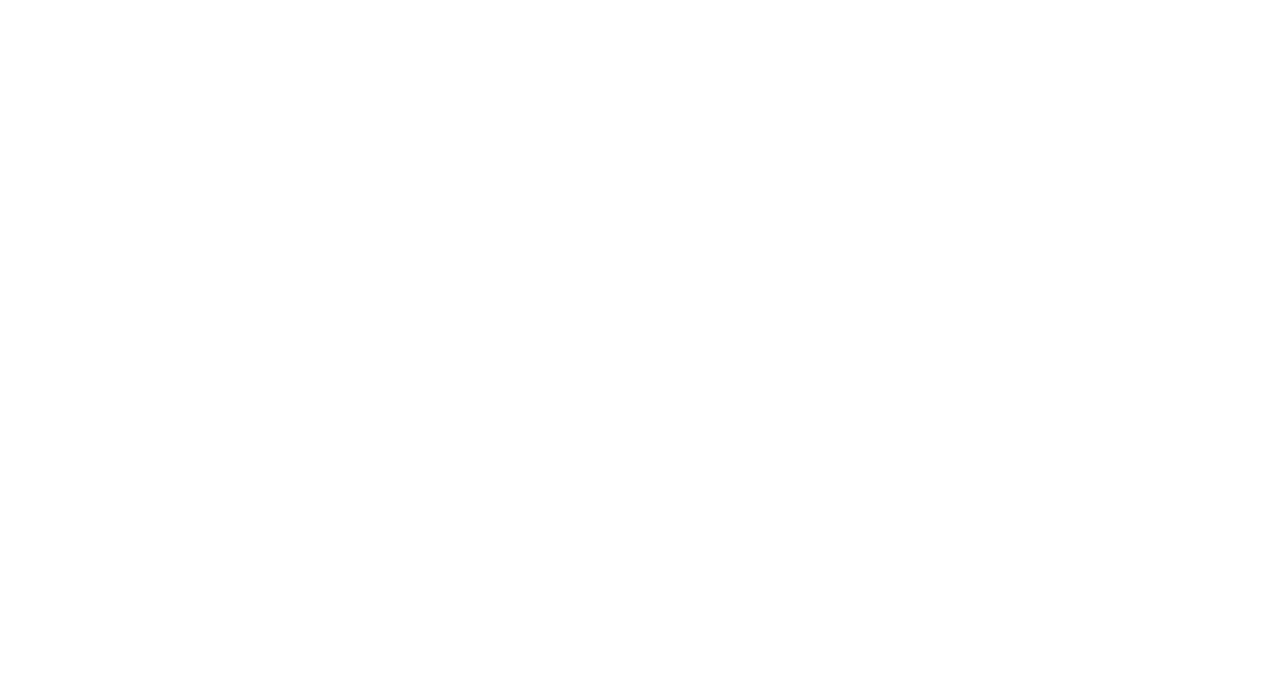
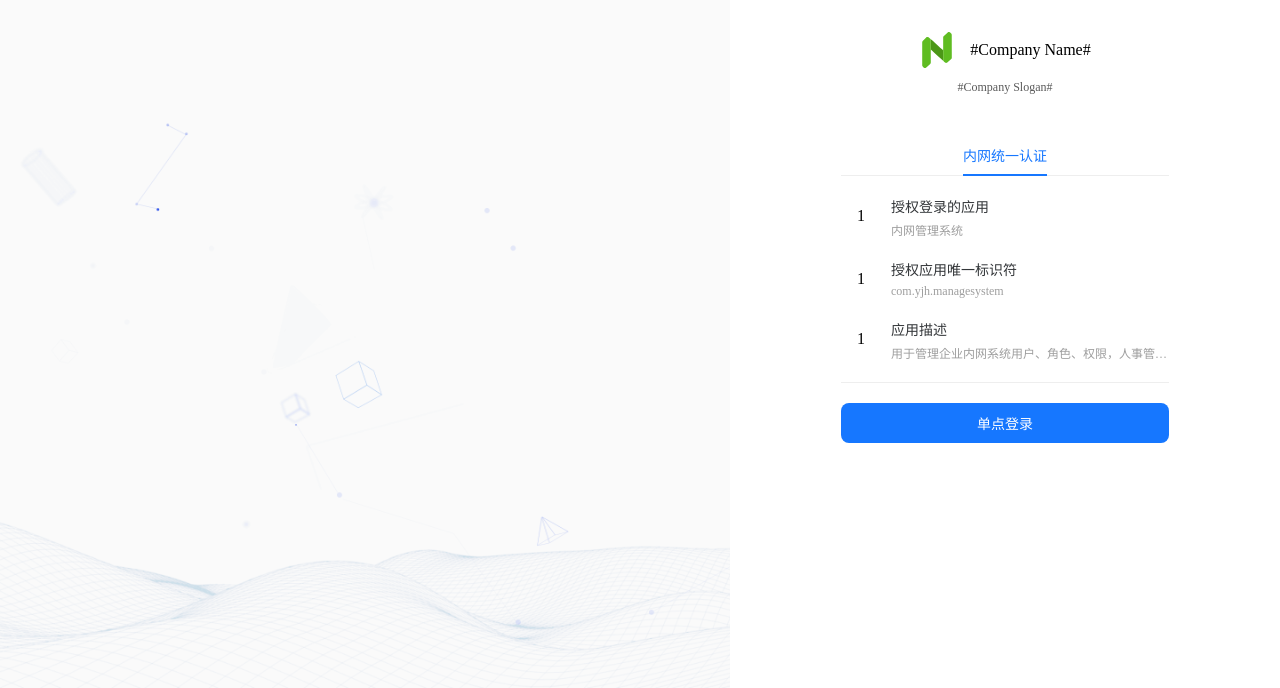
Before and after one commit to elton11220/micro-login, a Vue app: page / in a window 1280 px wide. Shown: the top 688 px of the page. Built offline with nearby package versions, Linux system fonts and the light colour scheme.

Commit message:
feat(View): 添加未授权页面

```diff
--- a/src/views/HomeView.vue
+++ b/src/views/HomeView.vue
@@ -1,7 +1,174 @@
 <template>
-  <div class="home"></div>
+  <div class="container">
+    <div class="aside">
+      <div class="header">
+        <img :src="NaiveLogo">
+        <div>#Company Name#</div>
+      </div>
+      <div class="slogan">#Company Slogan#</div>
+      <div class="flex flex-col justify-center">
+        <div class="tab">
+          <div class="header">
+            <div class="title select-none">内网统一认证</div>
+          </div>
+          <div class="content">
+            <div class="infos">
+              <div class="info">
+                <div class="icon">1</div>
+                <div class="detail">
+                  <div class="name">授权登录的应用</div>
+                  <div class="value">内网管理系统</div>
+                </div>
+              </div>
+              <div class="info">
+                <div class="icon">1</div>
+                <div class="detail">
+                  <div class="name">授权应用唯一标识符</div>
+                  <div class="value">com.yjh.managesystem</div>
+                </div>
+              </div>
+              <div class="info">
+                <div class="icon">1</div>
+                <div class="detail">
+                  <div class="name">应用描述</div>
+                  <div class="value">用于管理企业内网系统用户、角色、权限，人事管理等功能</div>
+                </div>
+              </div>
+            </div>
+            <button class="btn-container">单点登录</button>
+          </div>
+        </div>
+      </div>
+    </div>
+  </div>
 </template>
 
-<script lang="ts" setup></script>
+<script lang="ts" setup>
+// @ts-ignore
+import NaiveLogo from "@/assets/naiveLogo.svg";
+</script>
 
-<style lang="sass" scoped></style>
+<style lang="scss" scoped>
+.container {
+  background-image: url("@/assets/background.png");
+  background-size: contain;
+  display: flex;
+  justify-content: flex-end;
+  width: 100vw;
+  height: 100vh;
+  > .aside {
+    width: 550px;
+    background-color: #fff;
+    display: flex;
+    flex-direction: column;
+    align-items: center;
+    padding: 32px 0;
+    .header {
+      display: flex;
+      align-items: center;
+      gap: 15px;
+      > img {
+        height: 36px;
+        width: 36px;
+        font-size: 14px;
+      }
+    }
+    .slogan {
+      padding: 12px 0 40px 0;
+      font-size: 12px;
+      color: rgba(0,0,0,.65);
+    }
+    .tab {
+      width: 328px;
+      display: flex;
+      flex-direction: column;
+      > .header {
+        border-bottom: 1px solid #eee;
+        display: flex;
+        justify-content: center;
+        > .title {
+          padding: 10px 0;
+          font-size: 14px;
+          color: #1677ff;
+          position: relative;
+          cursor: pointer;
+          &::after {
+            content: "";
+            position: absolute;
+            width: 100%;
+            border-bottom: 2px solid #1677ff;
+            bottom: -1px;
+            left: 0;
+          }
+        }
+      }
+      > .content {
+        display: flex;
+        flex-direction: column;
+        gap: 20px;
+        padding-top: 20px;
+        > .infos {
+          display: flex;
+          flex-direction: column;
+          gap: 20px;
+          padding-bottom: 20px;
+          border-bottom: 1px solid #eee;
+          > .info {
+            display: flex;
+            gap: 10px;
+            > .icon {
+              width: 40px;
+              height: 40px;
+              display: flex;
+              justify-content: center;
+              align-items: center;
+            }
+            > .detail {
+              display: flex;
+              flex-direction: column;
+              gap: 5px;
+              width: calc(328px - 10px - 40px);
+              > .name {
+                font-size: 14px;
+                color: #333639;
+              }
+              > .value {
+                font-size: 12px;
+                color: #9e9e9e;
+                text-overflow: ellipsis;
+                overflow: hidden;
+                width: 100%;
+                white-space: nowrap;
+              }
+            }
+          }
+        }
+      }
+    }
+  }
+}
+.btn-container {
+  height: 40px;
+  width: 328px;
+  background-color: #1677ff;
+  outline: none;
+  border: none;
+  border-radius: 8px;
+  display: flex;
+  justify-content: center;
+  align-items: center;
+  gap: 5px;
+  padding: 7px 15px;
+  overflow: hidden;
+  color: #fff;
+  font-size: 14px;
+  &:hover {
+    transition: background-color 0.2s ease-in-out;
+    background-color: #3c7eff;
+  }
+  &:active {
+    transition: background-color 0.1s ease;
+    background-color: #1d4dd2;
+  }
+}
+</style>
```
